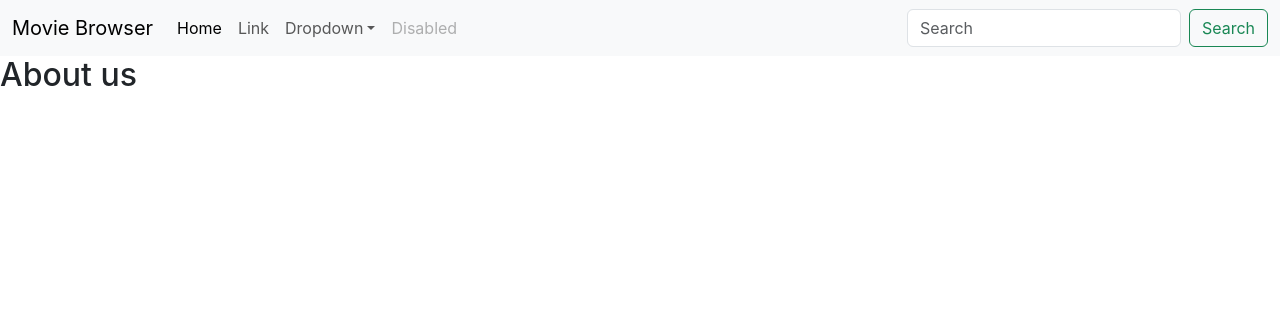
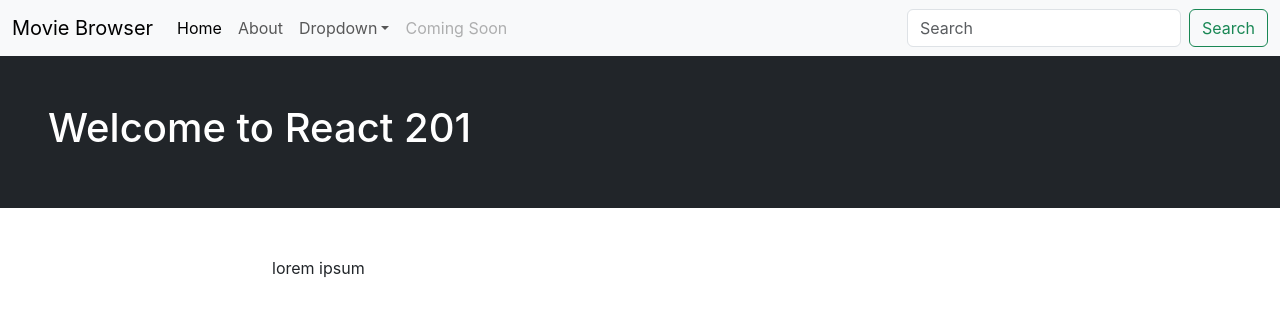
Before and after one commit to jdsauceman21/The-Ultimate-2023-Fullstack-Web-Development-Bootcamp, a React (Create React App) app in the folder react_201/: page / in a window 1280 px wide. Shown: the top 316 px of the page. Built offline with nearby package versions, Linux system fonts and the light colour scheme.

Commit message:
added search

```diff
--- a/react_201/src/App.js
+++ b/react_201/src/App.js
@@ -2,18 +2,23 @@ import './App.css';
 import Navbar from './components/Navbar';
 import Home from './components/Home';
 import AboutView from './components/AboutView';
-import {Switch,Route} from 'react-router-dom';
+import SearchView from './components/SearchView';
+import {Routes,Route} from 'react-router-dom';
+import { useState } from 'react';
 
 function App() {
+
+  const [searchResults, setsearchResults] = useState ([])
+  const [searchText, setSearchText] = useState ('Searching for ...')
+
   return (
     <div>
       <Navbar/>
-      <Switch>
-        <Route path= "/" exact/>
-        <Home/>
-        <Route path="/about" component={AboutView} />
-      </Switch>
-      <AboutView/>
+      <Routes>
+        <Route path="/" element={<Home />} />
+        <Route path="/about" element={<AboutView />} />
+        <Route path='/search' element={<SearchView keyword={searchText} searchResults={searchResults}/>}/>
+      </Routes>
     </div>
   );
 }
--- a/react_201/src/components/AboutView.js
+++ b/react_201/src/components/AboutView.js
@@ -1,7 +1,16 @@
+import Hero from "./Hero";
+
 const AboutView = () => {
     return (
         <>
-            <h2>About us</h2>
+            <Hero text="About Us"/>
+            <div className="container">
+                <div className="row">
+                    <div className="col-lg-8 offset-lg-2 my-5">
+                    <p>lorem ipsum</p>
+                    </div>
+                </div>
+            </div>
         </>
     )
   }
--- /dev/null
+++ b/react_201/src/components/Hero.js
@@ -0,0 +1,9 @@
+const Hero = ({text}) => {
+    return (
+      <header className="bg-dark text-white p-5">
+        <h1>{text}</h1>
+      </header>
+    )
+  }
+
+  export default Hero;
--- a/react_201/src/components/Home.js
+++ b/react_201/src/components/Home.js
@@ -1,7 +1,16 @@
+import Hero from './Hero';
+
 const Home = () => {
     return (
       <>
-        <h1>Hello world from React 201</h1>
+        <Hero text= "Welcome to React 201"/>
+        <div className="container">
+          <div className="row">
+            <div className="col-lg-8 offset-lg-2 my-5">
+              <p>lorem ipsum</p>
+            </div>
+          </div>
+        </div>
       </>
     )
   }
--- a/react_201/src/components/Navbar.js
+++ b/react_201/src/components/Navbar.js
@@ -1,32 +1,34 @@
+import { Link } from "react-router-dom";
+
 const Navbar = () => {
     return (
       <nav className="navbar navbar-expand-lg bg-body-tertiary">
     <div className="container-fluid">
-      <a className="navbar-brand" href="filler.html">Movie Browser</a>
+      <Link className="navbar-brand" to="/">Movie Browser</Link>
       <button className="navbar-toggler" type="button" data-bs-toggle="collapse" data-bs-target="filler.htmlnavbarSupportedContent" aria-controls="navbarSupportedContent" aria-expanded="false" aria-label="Toggle navigation">
         <span className="navbar-toggler-icon"></span>
       </button>
       <div className="collapse navbar-collapse" id="navbarSupportedContent">
         <ul className="navbar-nav me-auto mb-2 mb-lg-0">
           <li className="nav-item">
-            <a className="nav-link active" aria-current="page" href="filler.html">Home</a>
+            <Link className="nav-link active" aria-current="page" to="/">Home</Link>
           </li>
           <li className="nav-item">
-            <a className="nav-link" href="filler.html">Link</a>
+            <Link className="nav-link" to="/About">About</Link>
           </li>
           <li className="nav-item dropdown">
             <a className="nav-link dropdown-toggle" href="filler.html" role="button" data-bs-toggle="dropdown" aria-expanded="false">
               Dropdown
             </a>
             <ul className="dropdown-menu">
-              <li><a className="dropdown-item" href="filler.html">Action</a></li>
-              <li><a className="dropdown-item" href="filler.html">Another action</a></li>
+              <li><Link className="dropdown-item" to="filler.html">Action</Link></li>
+              <li><Link className="dropdown-item" to="filler.html">Another action</Link></li>
               <li><hr className="dropdown-divider"/></li>
-              <li><a className="dropdown-item" href="filler.html">Something else here</a></li>
+              <li><Link className="dropdown-item" tof="filler.html">Something else here</Link></li>
             </ul>
           </li>
           <li className="nav-item">
-            <a className="nav-link disabled" aria-disabled="true" href="filler.html">Disabled</a>
+            <Link className="nav-link disabled" aria-disabled="true" to="filler.html">Coming Soon</Link>
           </li>
         </ul>
         <form className="d-flex" role="search">
--- /dev/null
+++ b/react_201/src/components/SearchView.js
@@ -0,0 +1,12 @@
+import Hero from './Hero';
+
+const SearchView = ({keyword, searchResults}) => {
+  const title = `You are searching for $(keyword)`
+    return (
+      <>
+        <Hero text= {keyword}/>
+      </>
+    )
+  }
+
+  export default SearchView;
```
